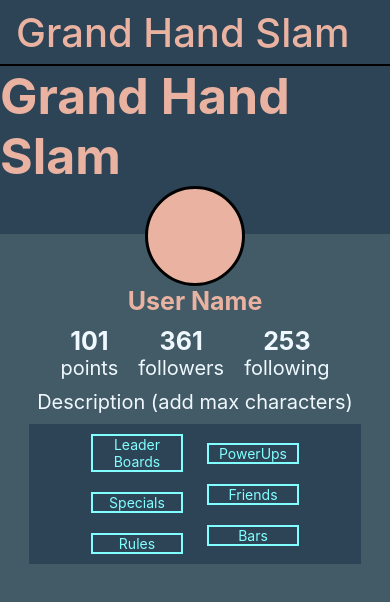
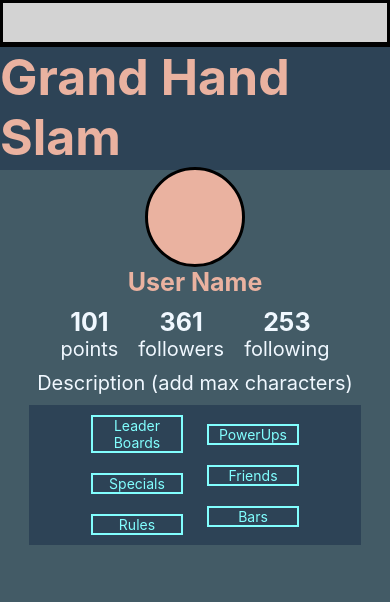
Before and after one commit to Reigningeddie/Grand_Hand_Slam_Mobile, a React Native app: screen / in a window 390 px wide. Shown: the top 602 px of the page. Built offline with nearby package versions, Linux system fonts and the light colour scheme.

Commit message:
removed header too buggy -may adapt later

```diff
--- a/App.jsx
+++ b/App.jsx
@@ -1,5 +1,5 @@
 import { StatusBar } from 'expo-status-bar';
-import { StyleSheet, Text, View } from 'react-native';
+import { StyleSheet, Text, View, SafeAreaView, SafeAreaProvider } from 'react-native';
 import { NavigationContainer } from '@react-navigation/native';
 import { createNativeStackNavigator } from '@react-navigation/native-stack';
 import Home from './components/home';
@@ -11,7 +11,7 @@ import Grid from './components/grid';
 function HomeScreen() {
   return (
     <View style={styles.body}>
-      {/* <UtilityBar /> */}
+      <UtilityBar />
       <Banner />
       <Home />
       <Grid />
@@ -27,20 +27,8 @@ export default function App() {
       <Stack.Navigator>
         <Stack.Screen
         name="Home"
-        component={HomeScreen}
-        options={{
-          title: 'Grand Hand Slam',
-          headerStyle: {
-    backgroundColor: '#2D4356',
-    borderWidth: 0,
-    elevation: 0,
-    shadowOpacity: 0
-          },
-          headerTintColor: '#EAB2A0',
-          headerTitleStyle: {
-            fontSize: 40,
-          }
-        }} />
+        component={ HomeScreen }
+        options={{ headerShown: false }} />
       </Stack.Navigator>
     </NavigationContainer>
   );
--- a/components/utilityBar.jsx
+++ b/components/utilityBar.jsx
@@ -8,7 +8,7 @@ export default utilityBar
 
 const styles = StyleSheet.create({
   bar: {
-    backgroundColor: 'grey',
+    backgroundColor: 'lightgrey',
     border: 'solid',
     width: '100%',
     height: 45,
```
